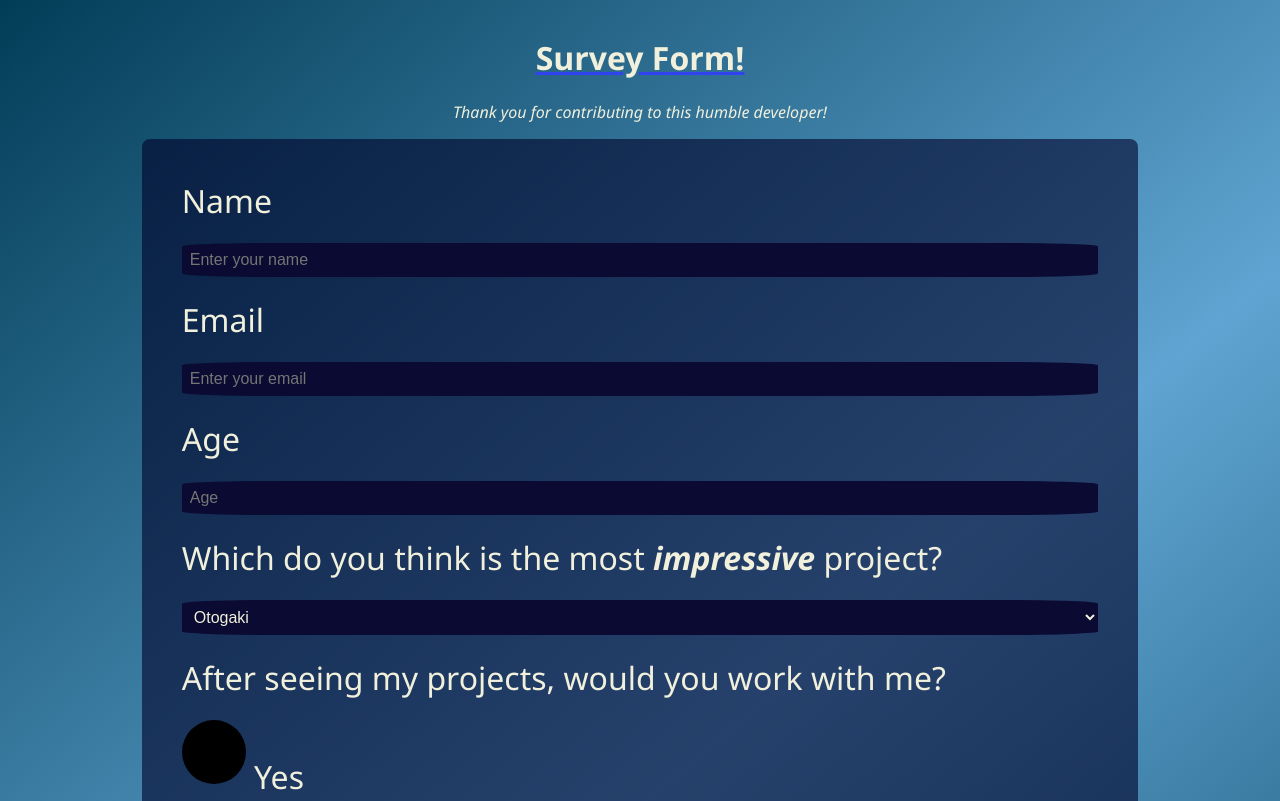
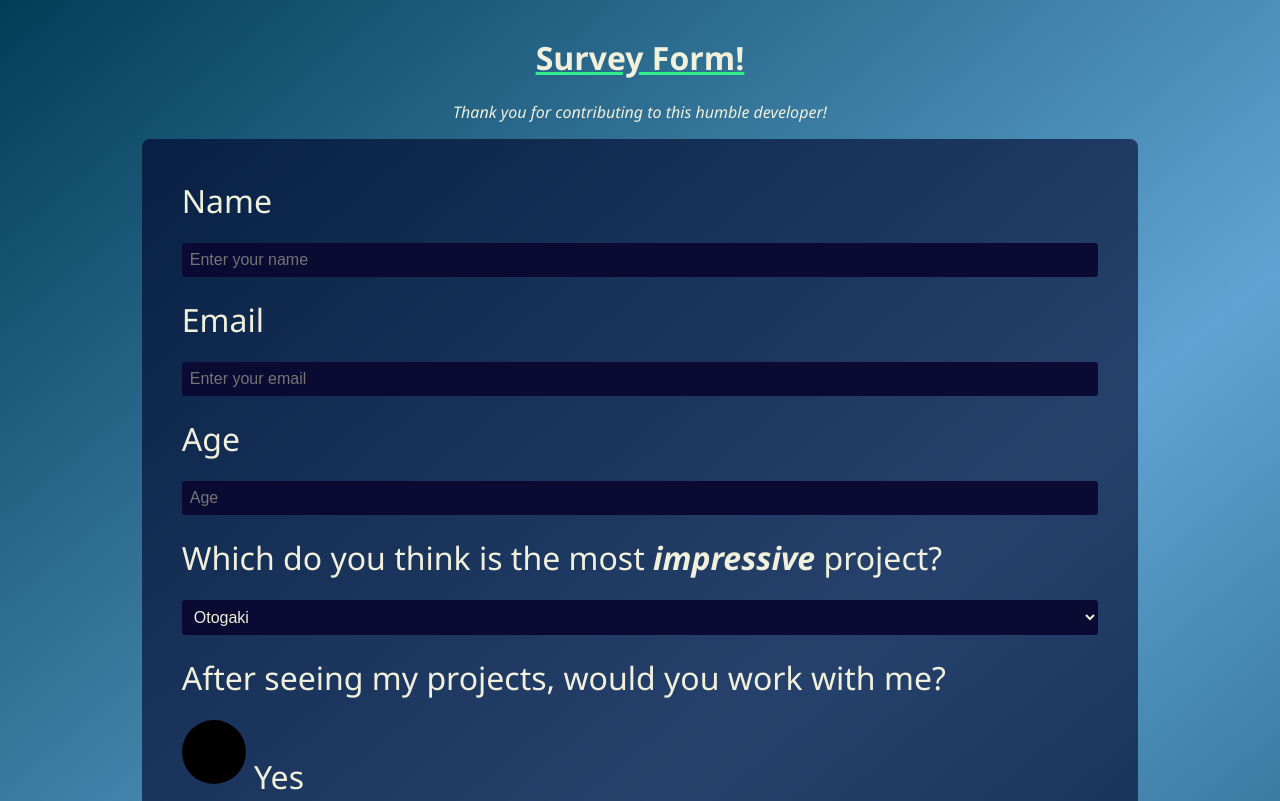
Before and after one commit to kahnaisehC/survey-form, a plain HTML site: page index.html in a window 1280 px wide. Shown: the top 801 px of the page. Drawn offline with Linux system fonts and the light colour scheme.

Commit message:
fix: fix underline of title and weird border radius on input elements

```diff
--- a/style.css
+++ b/style.css
@@ -12,8 +12,6 @@
     --first-gradient: rgb(95, 164, 210);
     --second-gradient: rgb(2, 61, 87);
     --third-gradient: rgb(7, 10, 74);
-
-
   }
 
   *{
@@ -32,7 +30,7 @@
     );
     }
   input, button, textarea, select{
-    border-radius: 10%;
+    border-radius: 0.2rem;
     background-color: var(--black-blue);
     padding: 0.5rem;
     color: var(--white);
@@ -42,7 +40,7 @@
   }
   #title{
     text-align: center;
-    text-decoration: underline rgb(49, 67, 238);
+    text-decoration: underline rgb(49, 238, 137);
   }
 
   #description{
```
